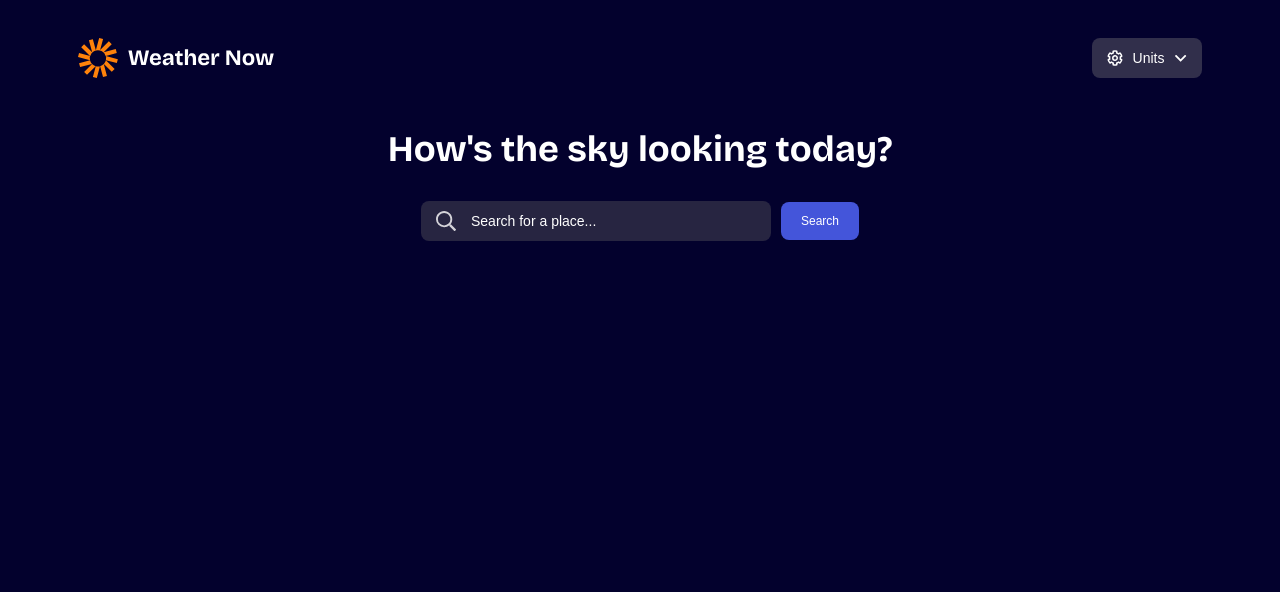
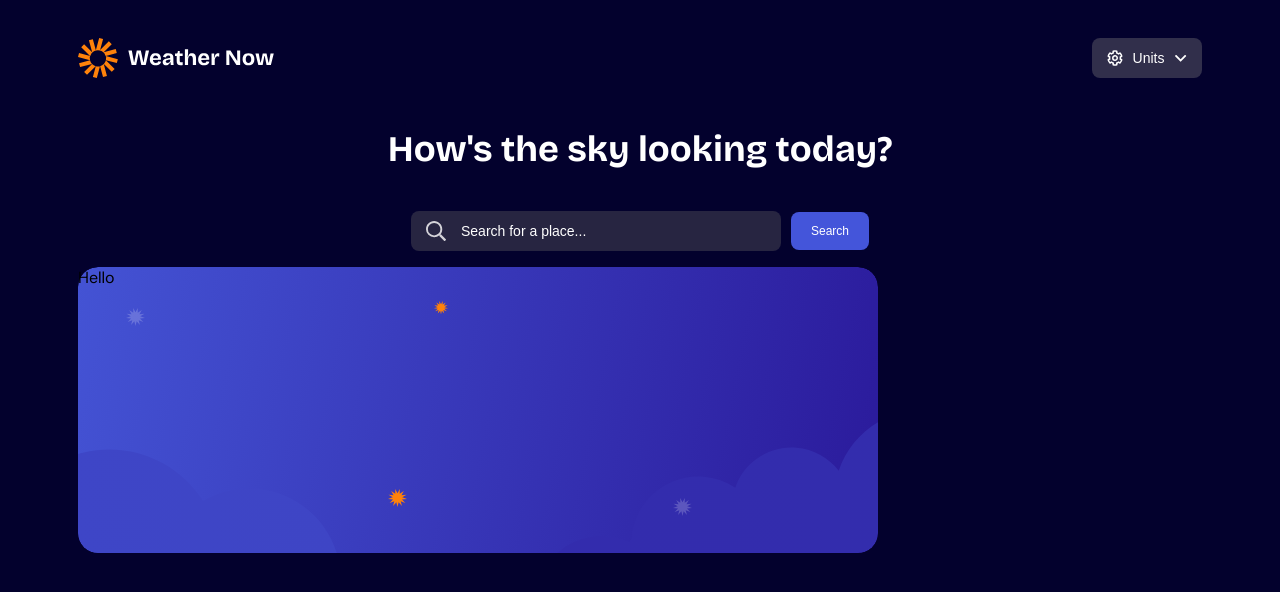
Before and after one commit to olalere-abiodun/weatherapp_ui, a React (Vite) app: page / in a window 1280 px wide. Shown: the top 592 px of the page. Built offline with nearby package versions, Linux system fonts and the light colour scheme.

Commit message:
header fix

```diff
--- a/src/App.css
+++ b/src/App.css
@@ -38,6 +38,7 @@ header {
   margin-bottom: 50px;
 }
 .search-wrapper {
+  margin-top: 20px;
   display: flex;
   gap: 10px;
   align-items: center;
@@ -46,7 +47,7 @@ header {
 
 .search-container {
   position: relative;
-  width: 350px;
+  width: 370px;
 }
 .search-icon {
   position: absolute;
@@ -91,7 +92,7 @@ header {
 .top h1{
   font-family: BricolageGrotesque, sans-serif;
   color: var(--neutral-0);
-  font-size: 32px;
+  font-size: 36px;
 }
 .top p {
   color: var(--neutral-0);
@@ -184,3 +185,12 @@ hr {
 .dropdown-item.active {
   background: var(--neutral-600);
 }
+.today-weather-card {
+  background-image: url(./assets/images/bg-today-large.svg);
+  height: 286px;
+  width: 800px;
+  background-size: cover;
+  background-position: center;
+  border-radius: 20px;
+
+}
--- a/src/pages/Dashboard.jsx
+++ b/src/pages/Dashboard.jsx
@@ -8,7 +8,8 @@ function Dashboard() {
   return (
     <>
       <Header />
-      <h1 style={{ fontFamily: "BricolageGrotesque", color: "white", fontSize: "36px", textAlign: "center", marginBottom: "30px" }}>How's the sky looking today?</h1>
+      <div className='top'>
+        <h1>How's the sky looking today?</h1>
       <div className='search-wrapper'>
         <div className='search-container'>
           <img src="/assets/images/icon-search.svg" alt="" className='search-icon'/>
@@ -21,6 +22,22 @@ function Dashboard() {
           Search
         </button>
       </div>
+      </div>
+      <div>
+        <div>
+          {/* Weather details will go here */}
+          <div style={{
+    backgroundImage: "url('./assets/images/bg-today-large.svg')",
+  }} className="today-weather-card">
+
+    <p>Hello</p>
+
+          </div>
+        </div>
+        <div>
+          {/* Additional information will go here */}
+        </div>
+      </div>
 
     </>
   )
```
